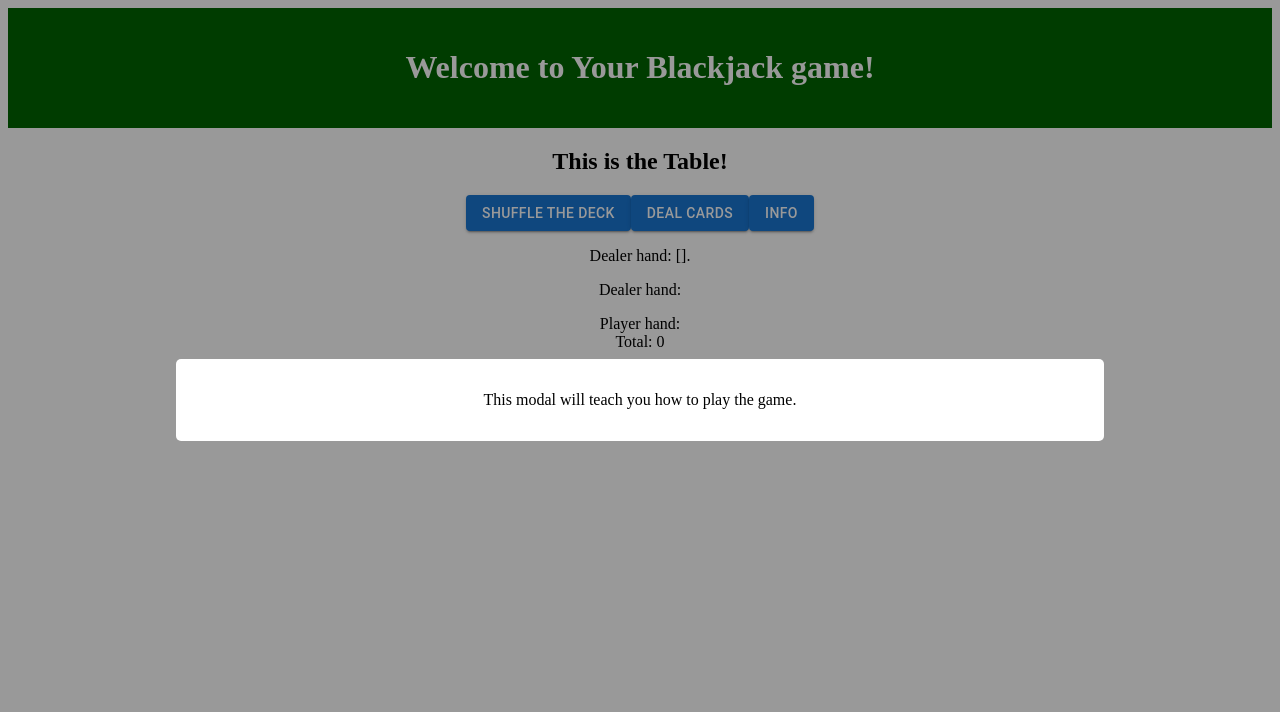
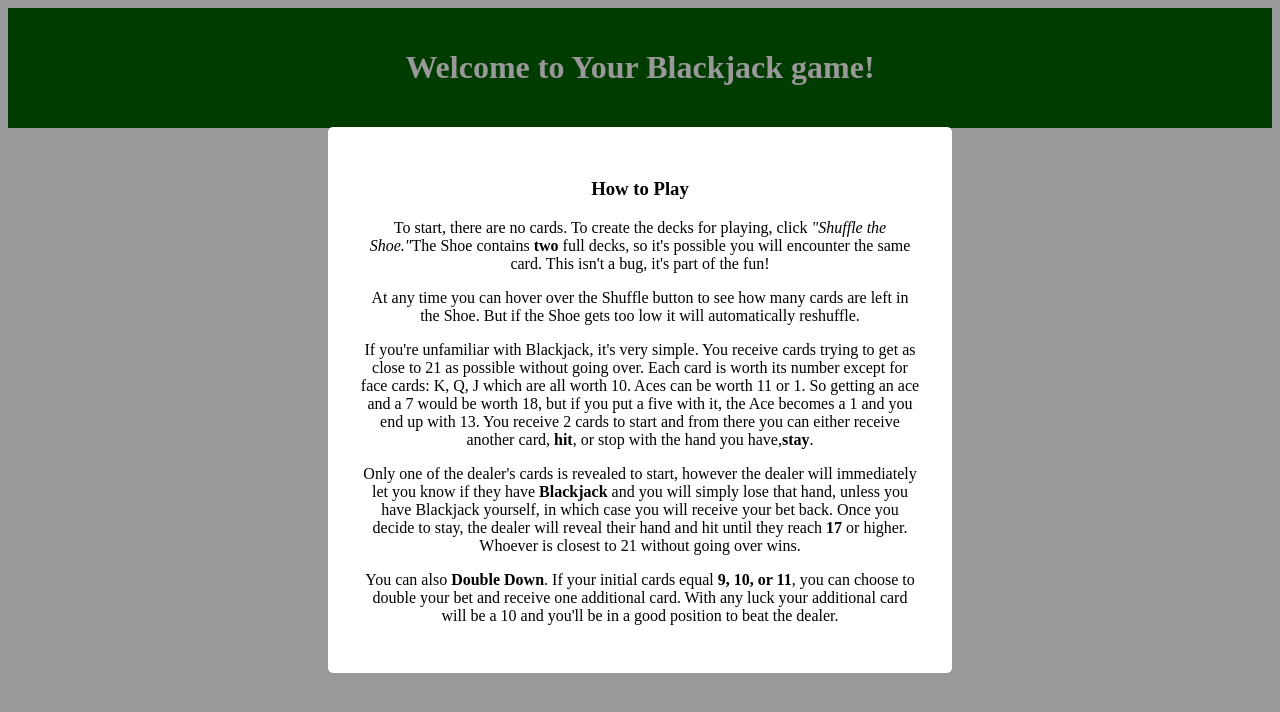
Before and after one commit to ChrisCantoni/blackjack-1, a React (Vite) app: page / in a window 1280 px wide. Both pictures are taken after a click on the button "INFO". Shown: the top 712 px of the page. Built offline with nearby package versions, Linux system fonts and the light colour scheme.

Commit message:
Added How to Play instructions to info modal.

```diff
--- a/src/components/App/App.css
+++ b/src/components/App/App.css
@@ -53,7 +53,7 @@ pre {
   border-radius: 5px;
   padding: 2rem;
   background-color: white;
-  width: 54em;
+  width: 35em;
 }
 
 .redCard {
--- a/src/components/InfoModal/InfoModal.jsx
+++ b/src/components/InfoModal/InfoModal.jsx
@@ -7,9 +7,32 @@ function InfoModal({closeModal}) {
             if (e.target.className === 'modal-container') closeModal();
         }}>
             <div className="modal">
-                <Stack>
-                This modal will teach you how to play the game.
-                </Stack>
+                <h3>How to Play</h3>
+                <p>To start, there are no cards. To create the decks for playing, click <em>"Shuffle the Shoe."</em>
+                    The Shoe contains <strong>two</strong> full decks, so it's possible you will encounter the same card.
+                    This isn't a bug, it's part of the fun!
+                </p>
+                <p>At any time you can hover over the Shuffle button to see how many cards are left in the Shoe.
+                    But if the Shoe gets too low it will automatically reshuffle.
+                </p>
+
+                <p>
+                    If you're unfamiliar with Blackjack, it's very simple. You receive cards trying to get as
+                    close to 21 as possible without going over. Each card is worth its number except for face cards: K, Q, J which are all worth 10.
+                    Aces can be worth 11 or 1. So getting an ace and a 7 would be worth 18, but if you put a five with it, the Ace becomes
+                    a 1 and you end up with 13. You receive 2 cards to start and from there you can either receive another card, <strong>hit</strong>, or stop with the hand you have,<strong>stay</strong>.
+                </p>
+
+                <p>Only one of the dealer's cards is revealed to start, however the dealer will immediately let you know if they have <strong>Blackjack</strong> and you will simply lose
+                    that hand, unless you have Blackjack yourself, in which case you will receive your bet back.
+                    Once you decide to stay, the dealer will reveal their hand and hit until they reach <strong>17</strong> or higher. Whoever is closest to 21 without going over wins.
+                </p>
+
+                <p>You can also <strong>Double Down</strong>. If your initial cards equal <strong>9, 10, or 11</strong>, you can choose to double your bet and receive one additional card.
+                    With any luck your additional card will be a 10 and you'll be in a good position to beat the dealer.
+                </p>
+
+
             </div>
         </div>
     )
--- a/src/components/Table/Table.jsx
+++ b/src/components/Table/Table.jsx
@@ -300,9 +300,9 @@ function Table() {
     <div>
       <h2>This is the Table!</h2>
       <h3>{winner}</h3>
-      <Tooltip title={`There are ${deck.length} cards in the deck`}>
+      <Tooltip title={`There are ${deck.length} cards in the Shoe`}>
         <Button variant="contained" onClick={() => createDeck()}>
-            Shuffle the deck
+            Shuffle the Shoe
         </Button>
       </Tooltip>
       <Button variant="contained" onClick={() => dealCards()}>
```
